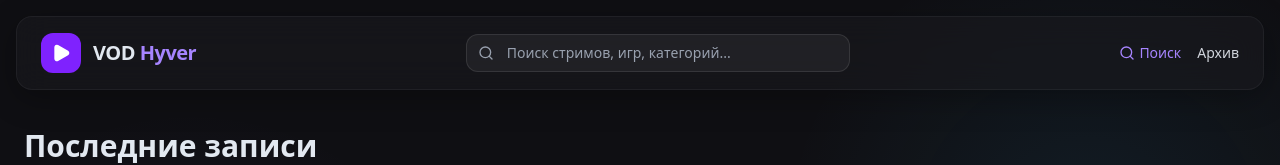
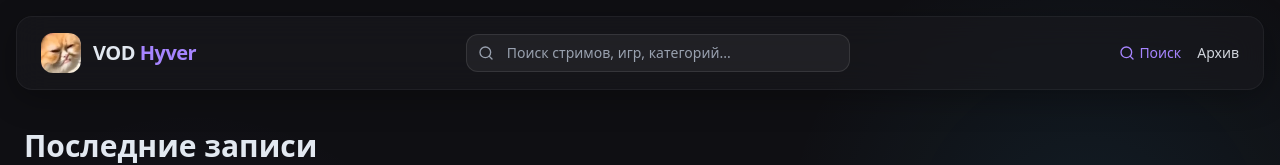
Before and after one commit to Djoystick/Hyver_Vods, a Next.js app in the folder frontend/: page / in a window 1280 px wide. Shown: the top 165 px of the page. Built offline with nearby package versions, Linux system fonts and the light colour scheme.

Commit message:
UI: Update site logo and streamer avatar to the new cat image

```diff
--- a/frontend/src/app/page.tsx
+++ b/frontend/src/app/page.tsx
@@ -33,9 +33,7 @@ export default function Home() {
       <nav className="fixed top-0 w-full z-50 p-4">
         <div className="glassmorphism rounded-2xl max-w-[1920px] mx-auto px-6 py-4 flex justify-between items-center">
           <div className="flex items-center gap-3">
-            <div className="w-10 h-10 rounded-xl bg-violet-600 flex items-center justify-center">
-              <Play className="text-white w-5 h-5 fill-white" />
-            </div>
+            <img src="/images/avatar.png" alt="Hyver Logo" className="w-10 h-10 rounded-xl object-cover" />
             <h1 className="text-xl font-bold tracking-tight">VOD <span className="text-violet-400">Hyver</span></h1>
           </div>
 
--- a/frontend/src/app/vod/[id]/page.tsx
+++ b/frontend/src/app/vod/[id]/page.tsx
@@ -198,9 +198,9 @@ export default function VodPage() {
             <div className="flex flex-col sm:flex-row gap-4 items-start sm:items-center bg-[#141419] p-4 rounded-xl border border-white/5">
               {/* Аватар стримера */}
               <img
-                src="https://ui-avatars.com/api/?name=Hyver&background=8b5cf6&color=fff&size=128"
+                src="/images/avatar.png"
                 alt="Hyver"
-                className="w-16 h-16 rounded-full border-2 border-violet-500"
+                className="w-16 h-16 rounded-full border-2 border-violet-500 object-cover"
               />
               <div className="flex flex-col">
                 <div className="flex items-center gap-2">
```
Also changed, not shown: frontend/public/images/avatar.png (added).
